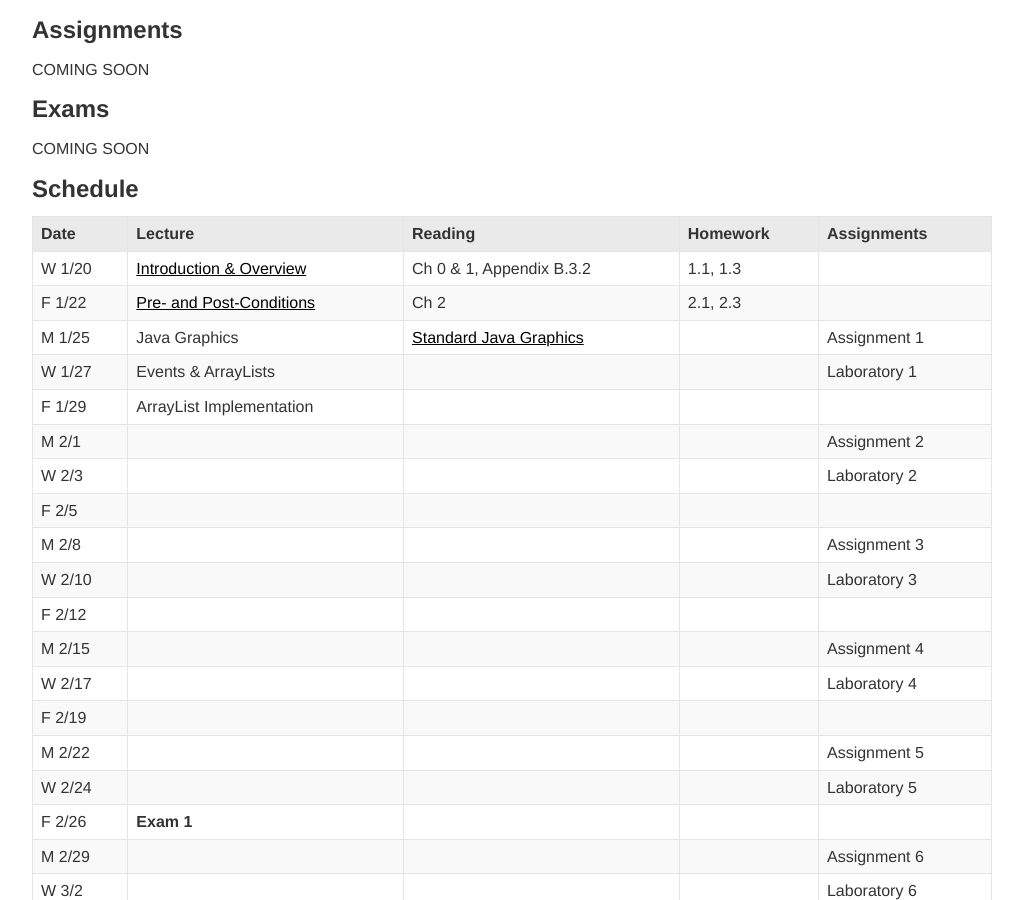
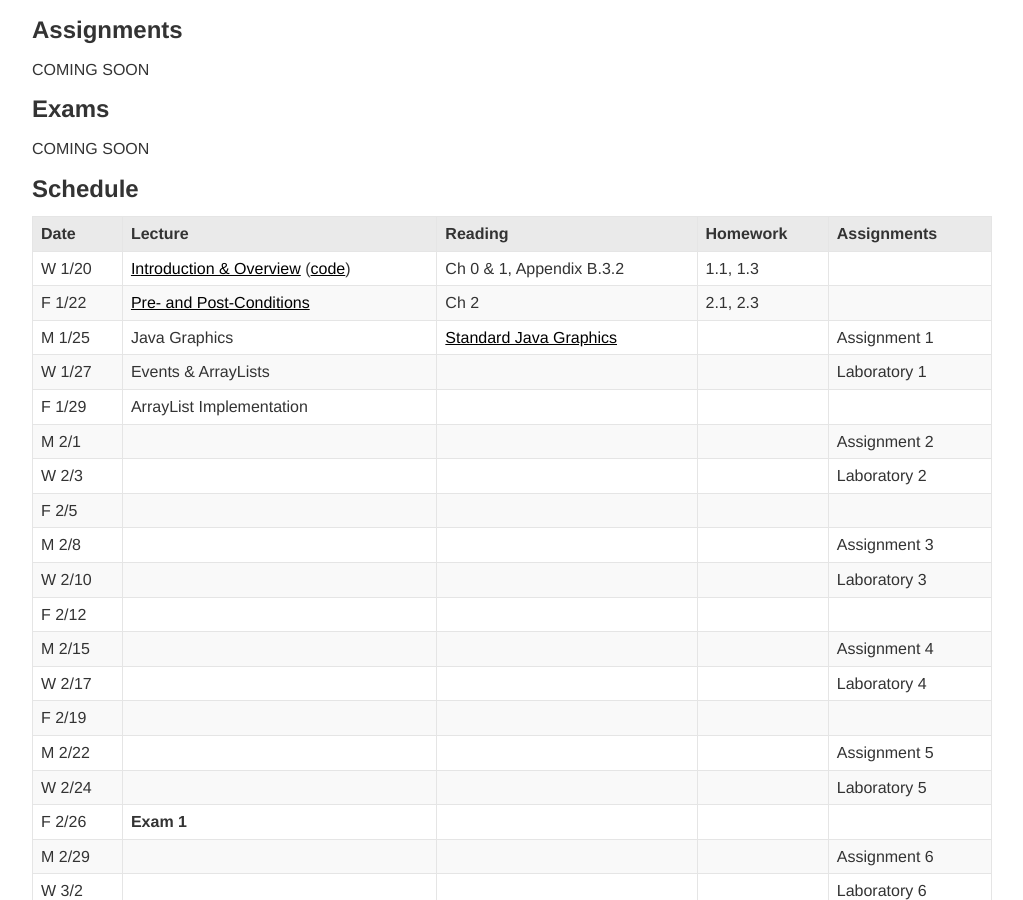
Before and after one commit to jacksonjw12/mbannister.github.io, a Jekyll site: the page built from _teaching/62-s16/index.md, in a window 1280 px wide and 900 px high, scrolled down 1519 px. Shown: the whole window, without its empty margins (128-1151 px from the left). Built offline with Jekyll 4.4.1, drawn with Linux system fonts in a browser that asks for light colours; formulas are drawn with MathJax 3.

Commit message:
Linked in code

```diff
--- a/_teaching/62-s16/index.md
+++ b/_teaching/62-s16/index.md
@@ -82,7 +82,7 @@ COMING SOON
 
 Date|Lecture|Reading|Homework|Assignments
 ----|-------|-------|--------|-----------
-W 1/20 | [Introduction & Overview](Lecture01/Lecture01.pdf) | Ch 0 & 1, Appendix B.3.2 |	1.1, 1.3 <!-- Week 0 -->
+W 1/20 | [Introduction & Overview](Lecture01/Lecture01.pdf) ([code](https://github.com/mbannister/mbannister.github.io/tree/master/_teaching/62-s16/Lecture01/code)) | Ch 0 & 1, Appendix B.3.2 |	1.1, 1.3 <!-- Week 0 -->
 F 1/22 | [Pre- and Post-Conditions](Lecture02/Lecture02.pdf) | Ch 2 | 2.1, 2.3
 M 1/25 | Java Graphics |[Standard Java Graphics](http://www.cs.pomona.edu/~kim/CSC062F15/handouts/StdGraphics/StdJavaGraphics.html) | | Assignment 1 <!-- Week 1 -->
 W 1/27 | Events & ArrayLists | | | Laboratory 1
```
